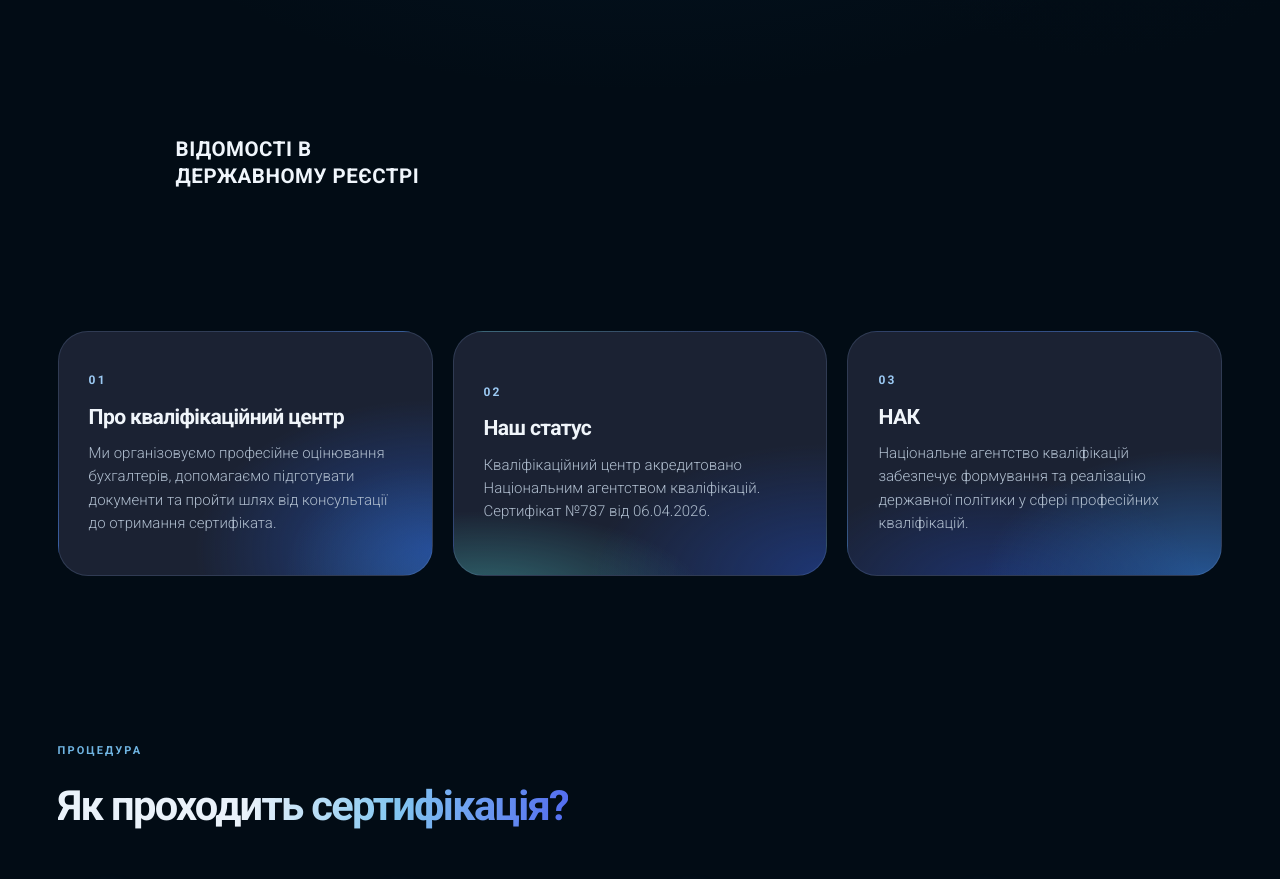
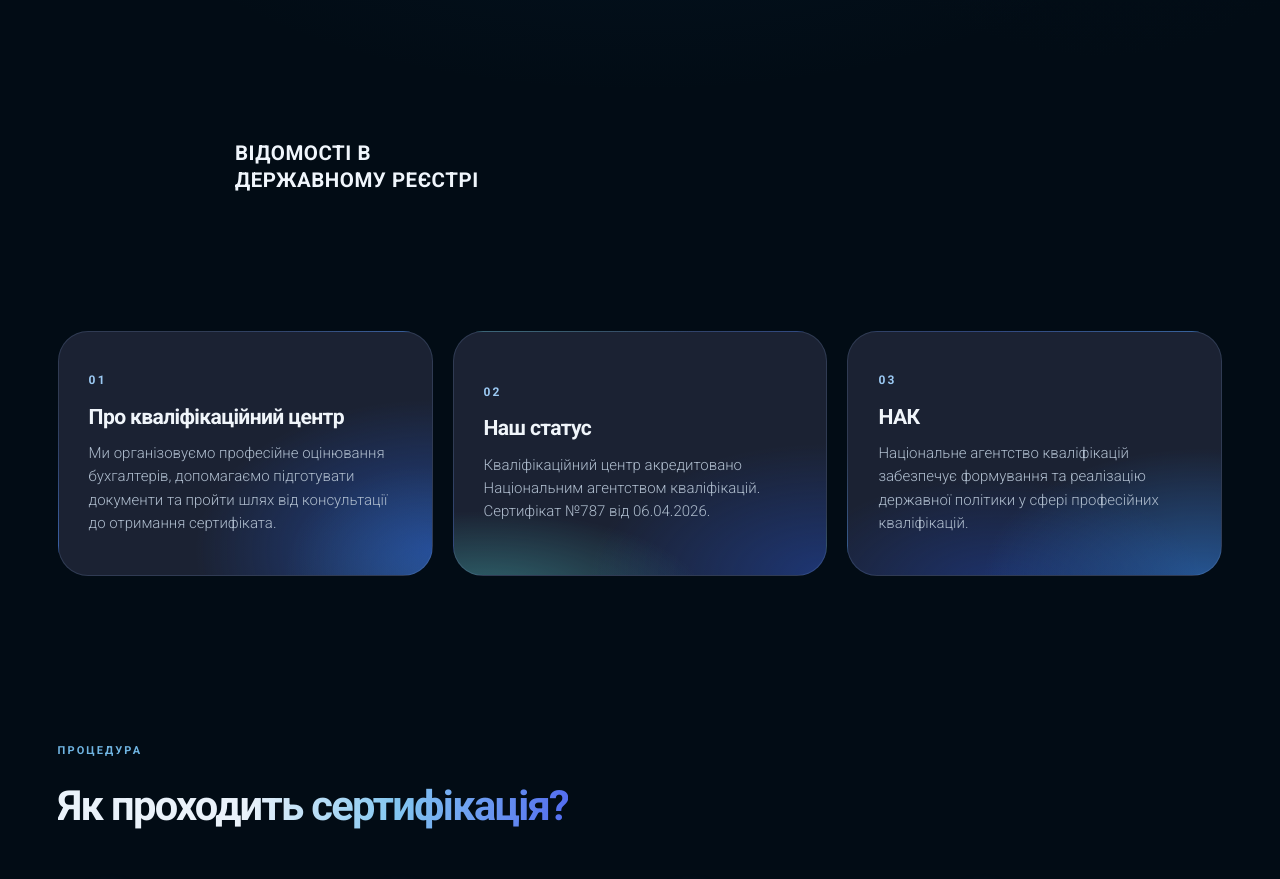
Before and after one commit to dnagorna3817-spec/website_akc_main, a Next.js app: page /expertise/qualification in a window 1280 px wide. Shown: the part 1340-2219 px from the top of the page. Built offline with nearby package versions, Linux system fonts and the light colour scheme.

Commit message:
Align registry label beneath final left timeline endpoint

```diff
--- a/app/expertise/[slug]/qualification.module.css
+++ b/app/expertise/[slug]/qualification.module.css
@@ -717,26 +717,29 @@
 }
 
 
-/* State registry information follows the final (left) endpoint of the timeline. */
+/* Registry label anchored to the left endpoint of the final horizontal stroke. */
 .qRegistryLabel{
   position:absolute;
-  z-index:2;
-  left:7%;
-  top:calc(87.5% + 18px);
-  max-width:310px;
+  z-index:3;
+  left:12.5%;
+  top:calc(87.5% + 22px);
+  display:block;
+  width:max-content;
+  max-width:340px;
   color:#f0f6fc;
   font-size:clamp(15px,1.6vw,21px);
   line-height:1.3;
   font-weight:650;
   letter-spacing:.025em;
   text-align:left;
+  opacity:1;
 }
 @media(max-width:600px){
   .qRegistryLabel{
     position:relative;
     top:auto;
     left:auto;
-    display:block;
+    width:auto;
     max-width:none;
     padding:8px 0 20px;
     font-size:15px;
```
